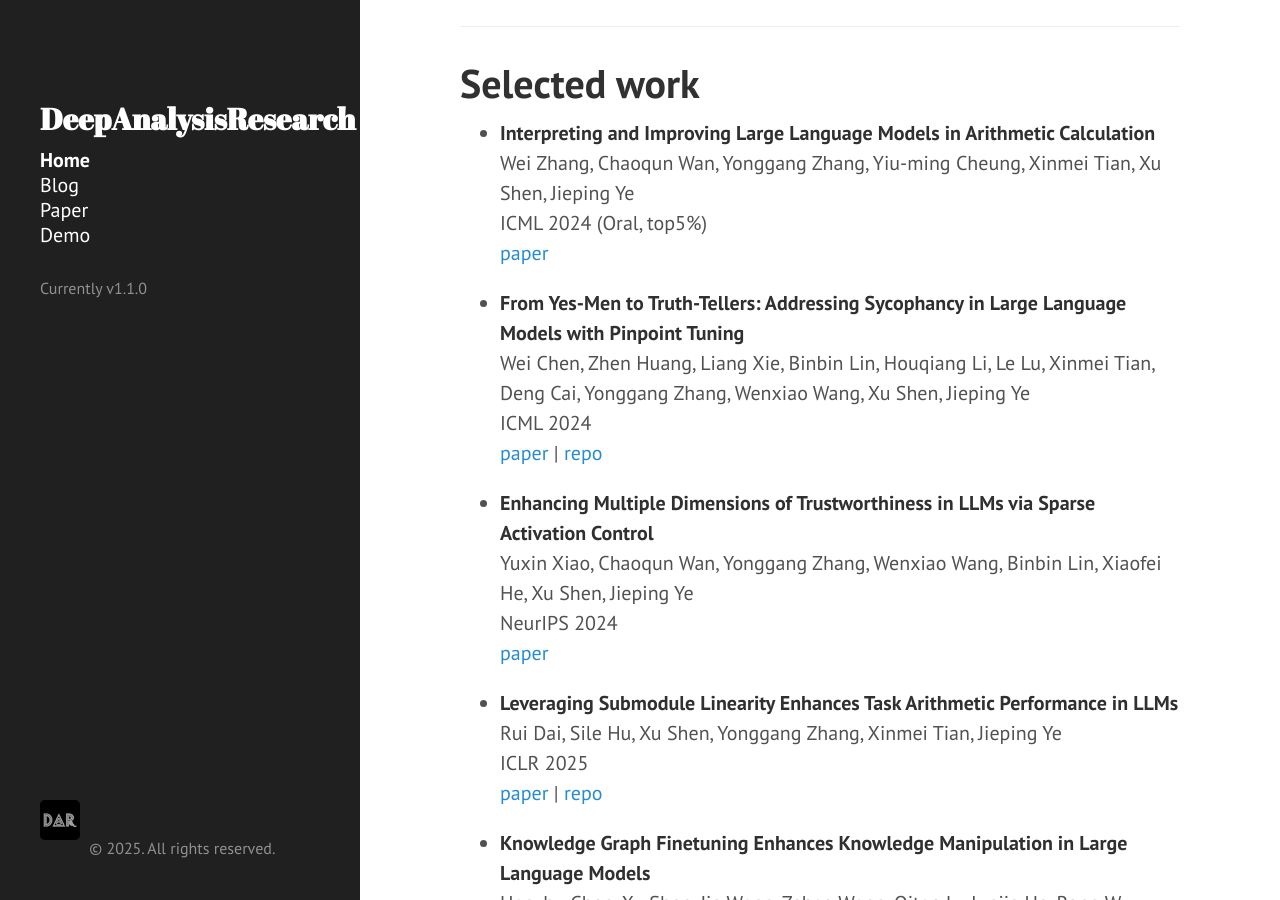
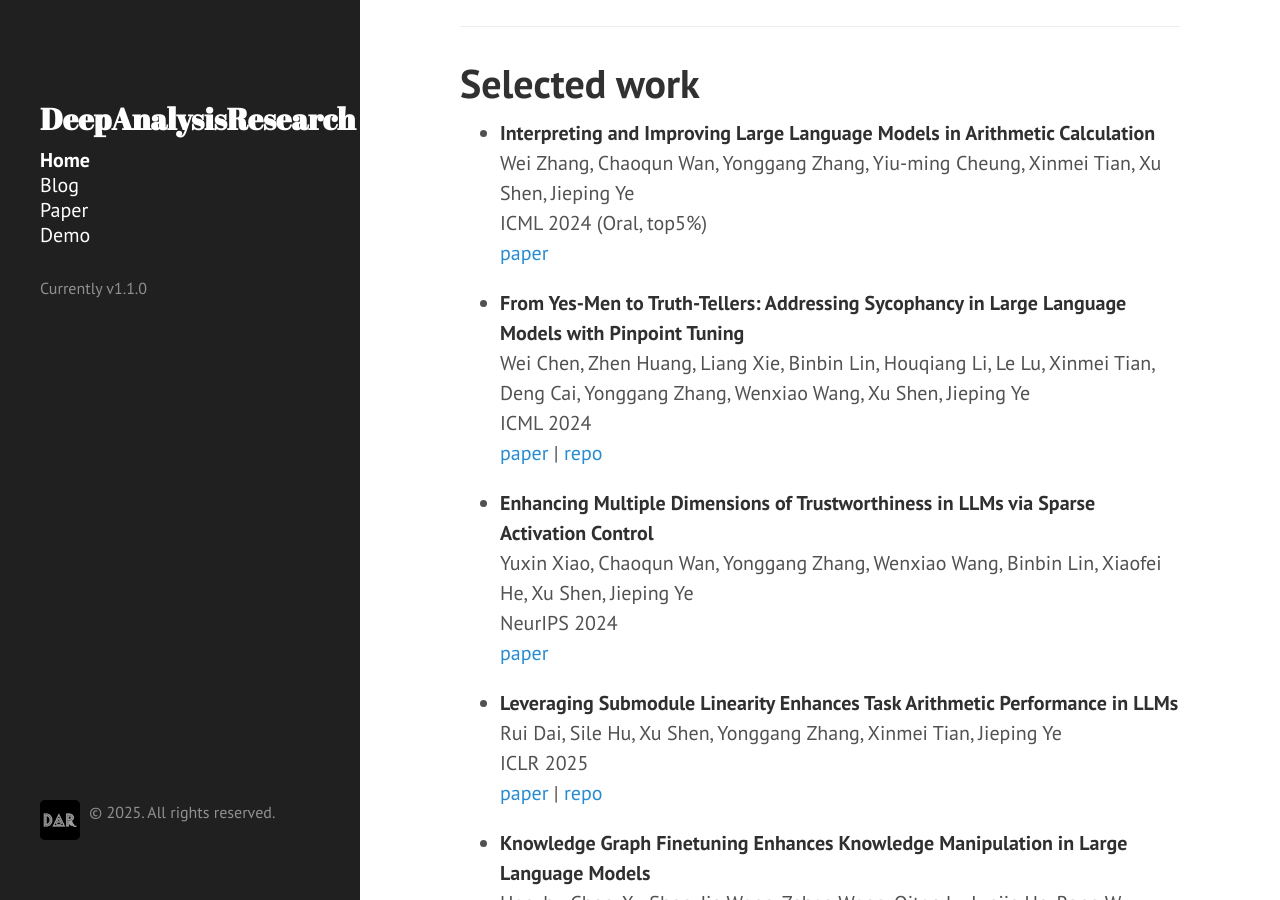
Before and after one commit to deep-analysis-research/deep-analysis-research.github.io, a Jekyll site: the page built from index.md, in a window 1280 px wide and 900 px high, scrolled down 546 px. Built offline with Jekyll 4.4.1, drawn with Linux system fonts in a browser that asks for light colours; Markdown is read by kramdown in place of the engine named in the settings.

Commit message:
Update sidebar.html

```diff
--- a/_includes/sidebar.html
+++ b/_includes/sidebar.html
@@ -51,7 +51,7 @@
       <span style="display: inline-block; vertical-align: bottom;">
         <img src="{{ site.baseurl }}public/apple-touch-icon-144-precomposed.png" alt="Icon" style="width: 40px; height: auto;">
       </span>
-      <span style="display: inline-block; vertical-align: bottom; margin-left: 5px;">
+      <span style="display: inline-block; vertical-align: top; margin-left: 5px;">
         &copy; {{ site.time | date: '%Y' }}. All rights reserved.
       </span>
     </p>
```
